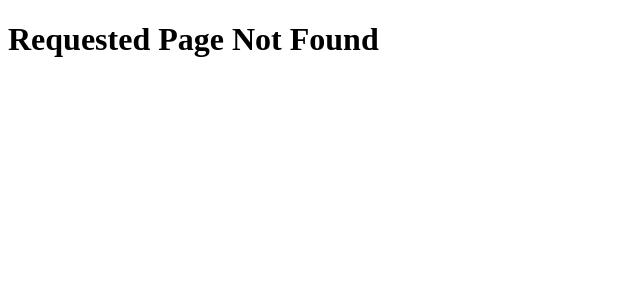
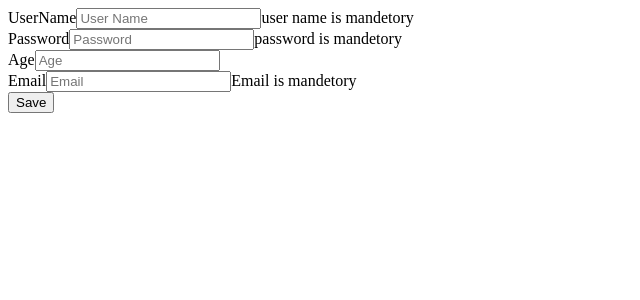
Before and after one commit to aniruddhha/angular-training-1654bdbea42547838a0c0928fad0dd34, an Angular app in the folder routing-app/: page /reg in a window 1280 px wide. Before the commit this address had no page. Shown: the top 300 px of the page, without its empty margins (0-640 px from the left). Built offline with nearby package versions, Linux system fonts and the light colour scheme.

Commit message:
angular : forms : basic ui setup

```diff
--- a/routing-app/src/app/app-routing.module.ts
+++ b/routing-app/src/app/app-routing.module.ts
@@ -3,6 +3,7 @@ import { RouterModule, Routes } from '@angular/router';
 import { DashComponent } from './dash/dash.component';
 import { LoginComponent } from './login/login.component';
 import { NotFoundComponent } from './not-found/not-found.component';
+import { RegistrationComponent } from './registration/registration.component';
 import { UserDetailsComponent } from './users/user-details.component';
 import { UsersComponent } from './users/users.component';
 
@@ -15,6 +16,7 @@ const routes: Routes = [
   { path: 'login', component: LoginComponent },
   { path: 'dash/:user', component: DashComponent },
   { path: 'users', component: UsersComponent, children: userChildrenRoutes },
+  { path: 'reg', component: RegistrationComponent },
   { path: '**', component: NotFoundComponent }
 ];
 
--- a/routing-app/src/app/app.module.ts
+++ b/routing-app/src/app/app.module.ts
@@ -8,7 +8,8 @@ import { DashComponent } from './dash/dash.component';
 import { UsersComponent } from './users/users.component';
 import { NotFoundComponent } from './not-found/not-found.component';
 import { UserDetailsComponent } from './users/user-details.component';
-import { HttpClientModule } from '@angular/common/http'
+import { HttpClientModule } from '@angular/common/http';
+import { RegistrationComponent } from './registration/registration.component'
 
 @NgModule({
   declarations: [
@@ -17,7 +18,8 @@ import { HttpClientModule } from '@angular/common/http'
     DashComponent,
     UsersComponent,
     NotFoundComponent,
-    UserDetailsComponent
+    UserDetailsComponent,
+    RegistrationComponent
   ],
   imports: [
     BrowserModule,
--- /dev/null
+++ b/routing-app/src/app/registration/registration.component.html
@@ -0,0 +1,27 @@
+
+<div>
+    <form>
+        <div>
+            <label>UserName</label>
+            <input type="text" placeholder="User Name"/>
+            <label>user name is mandetory</label>
+        </div>
+        <div>
+            <label>Password</label>
+            <input type="password" placeholder="Password"/>
+            <label>password is mandetory</label>
+        </div>
+        <div>
+            <label>Age</label>
+            <input type="number" placeholder="Age"/>
+        </div>
+        <div>
+            <label>Email</label>
+            <input type="email" placeholder="Email"/>
+            <label>Email is mandetory</label>
+        </div>
+        <div>
+            <input type="submit" value="Save"/>
+        </div>
+    </form>
+</div>
--- /dev/null
+++ b/routing-app/src/app/registration/registration.component.ts
@@ -0,0 +1,15 @@
+import { Component, OnInit } from '@angular/core';
+
+@Component({
+  selector: 'app-registration',
+  templateUrl: './registration.component.html',
+  styleUrls: ['./registration.component.css']
+})
+export class RegistrationComponent implements OnInit {
+
+  constructor() { }
+
+  ngOnInit(): void {
+  }
+
+}
```
Also changed, not shown: routing-app/src/app/registration/registration.component.css (added), 1 other file (tests, documents, lock files or other folders).
